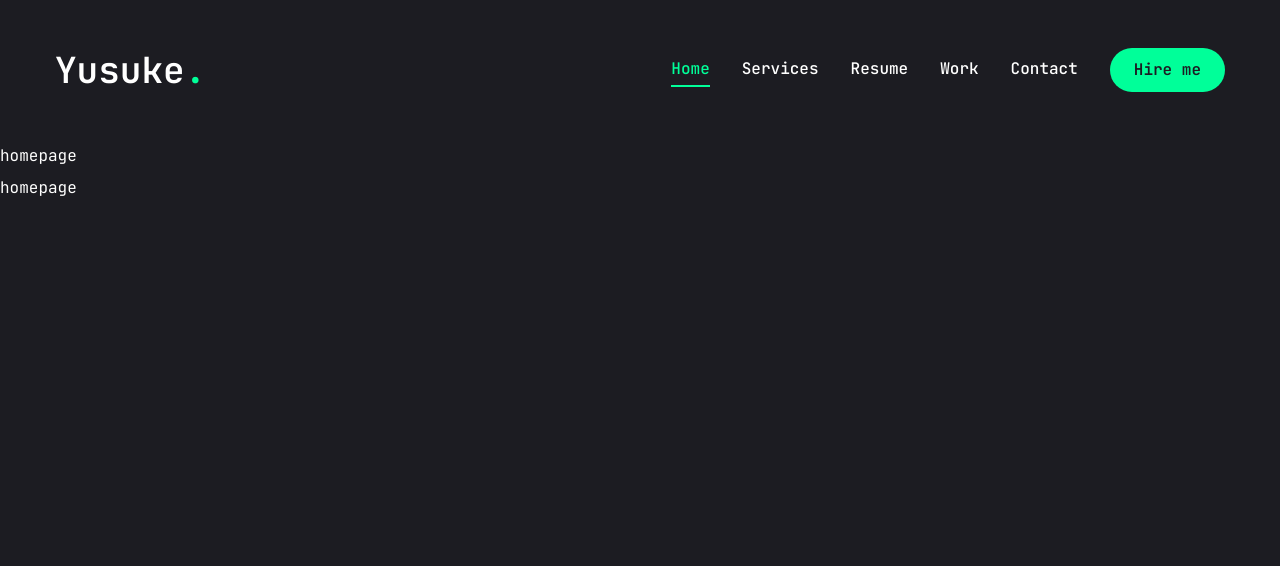
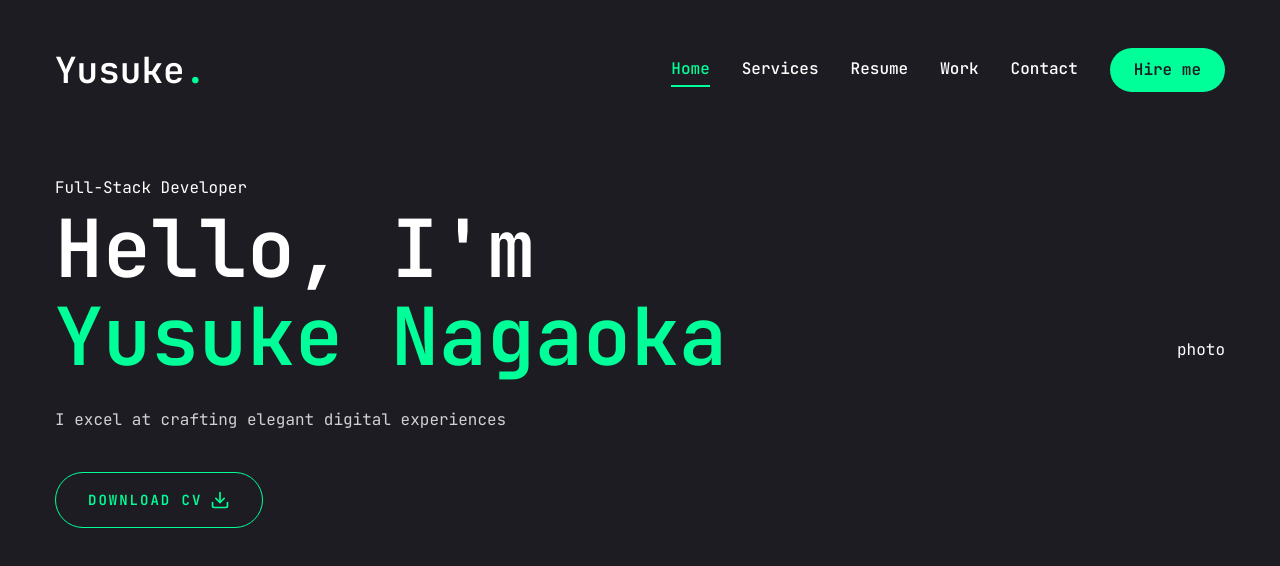
Before and after one commit to yusuken1121/Yusuke_Nagaoka_Portfolio, a Next.js app: page / in a window 1280 px wide. Shown: the top 566 px of the page. Built offline with nearby package versions, Linux system fonts and the light colour scheme.

Commit message:
⚡️ Create Home page

```diff
--- a/app/globals.css
+++ b/app/globals.css
@@ -6,4 +6,13 @@
   body {
     @apply font-primary bg-primary text-white leading-loose;
   }
+  .h1 {
+    @apply text-[48px] xl:text-[80px] leading-[1.1] font-semibold;
+  }
+  .h2 {
+    @apply text-[36px] xl:text-[48px] leading-[1.1] font-semibold;
+  }
+  .h3 {
+    @apply text-[20px] xl:text-[24px] leading-[1.1] font-semibold;
+  }
 }
--- a/app/layout.tsx
+++ b/app/layout.tsx
@@ -28,7 +28,6 @@
         <Header />
         <StairTransition />
         <PageTransition>{children}</PageTransition>
-        {children}
       </body>
     </html>
   );
--- a/app/page.tsx
+++ b/app/page.tsx
@@ -1,3 +1,40 @@
-export default function Home() {
-  return <main>homepage</main>;
-}
+import { Button } from "@/components/ui/button";
+import { FiDownload } from "react-icons/fi";
+
+const Home = () => {
+  return (
+    <section className="h-full">
+      <div className="container mx-auto h-full">
+        <div className="flex flex-col xl:flex-row items-center justify-between xl:pt-8 xl:pb-24">
+          {/* Text */}
+          <div className="text-center xl:text-left">
+            <span>Full-Stack Developer</span>
+            <h1 className="h1 mb-6">
+              Hello, I'm <br />
+              <span className="text-accent">Yusuke Nagaoka</span>
+            </h1>
+            <p className="max-w-[500px] mb-9 text-white/80">
+              I excel at crafting elegant digital experiences
+            </p>
+
+            <div className="flex flex-col xl:flex-row items-center gap-8">
+              <Button
+                variant="outline"
+                size="lg"
+                className="uppercase flex items-center gap-2"
+              >
+                <span>Download CV</span>
+                <FiDownload className="text-xl" />
+              </Button>
+              <div className="mb-8 xl:mb-0">{/* <Socials /> */}</div>
+            </div>
+          </div>
+          {/* Photo */}
+          <div>photo</div>
+        </div>
+      </div>
+    </section>
+  );
+};
+
+export default Home;
```
